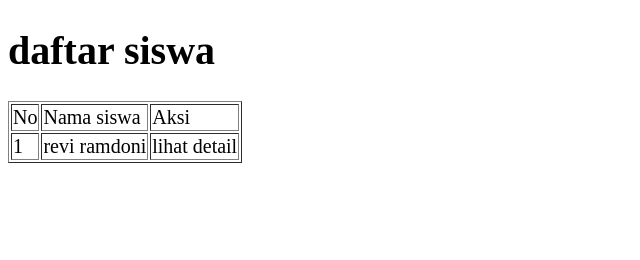
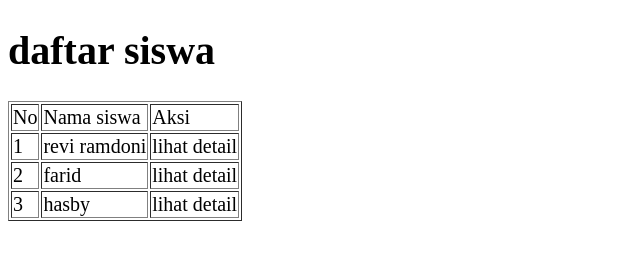
Before and after one commit to revi23-sys/Latihan5, a plain HTML site: page index.html in a window 1280 px wide. Shown: the whole page, without its empty margins (0-640 px from the left). Drawn offline with Linux system fonts and the light colour scheme.

Commit message:
menambah data tabel

```diff
--- a/index.html
+++ b/index.html
@@ -28,6 +28,15 @@
     <td>revi ramdoni</td>
     <td>lihat detail</td>
    </tr>
+   <tr>
+     <td>2</td>
+     <td>farid</td>
+     <td>lihat detail</td>
+   </tr>
+  <tr>
+    <td>3</td>
+    <td>hasby</td>
+    <td>lihat detail</td>
  </table>
 </body>
 </html>
```
